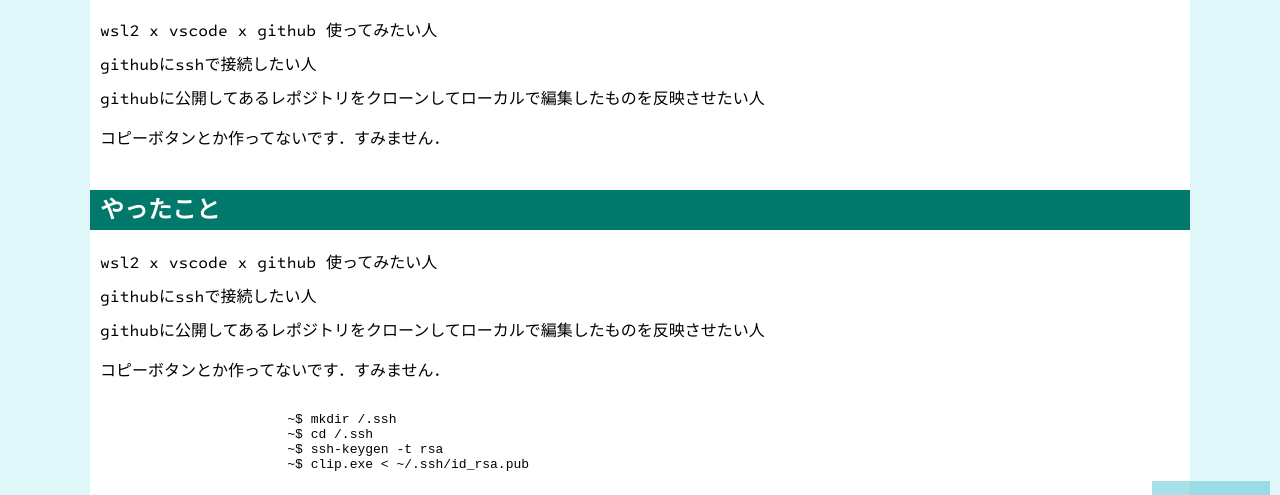
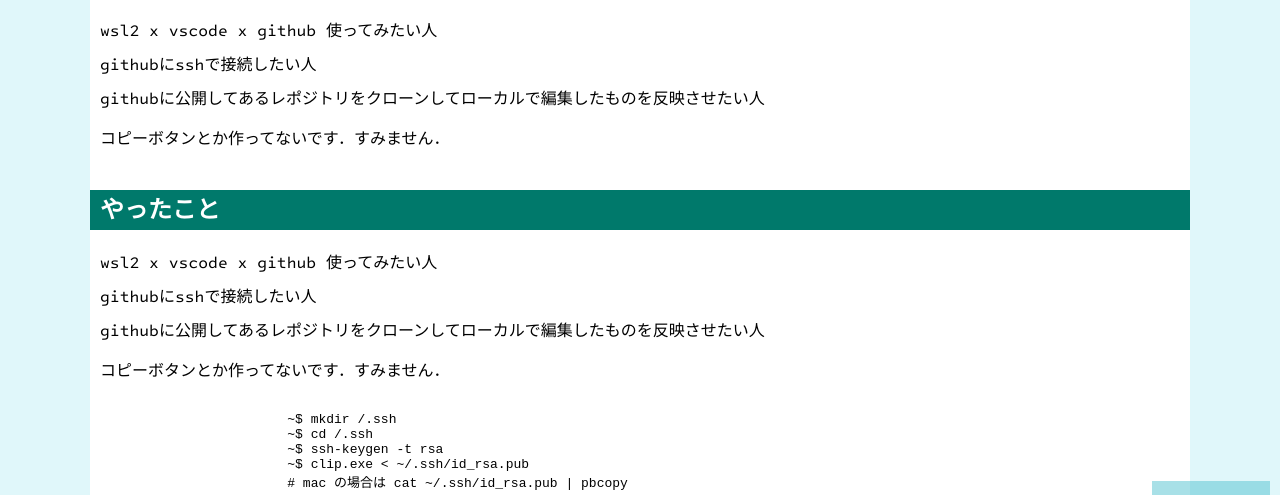
Before and after one commit to oct0pus8winner/MyProfile, a plain HTML site: page blog/page002_github-tutorial.html in a window 1280 px wide. Shown: the part 263-758 px from the top of the page. Drawn offline with Linux system fonts and the light colour scheme; files whose address does not match are found by name.

Commit message:
Update page002_github-tutorial.html
Add command in mac

```diff
--- a/blog/page002_github-tutorial.html
+++ b/blog/page002_github-tutorial.html
@@ -56,6 +56,7 @@
                         ~$ <span class="hljs-built_in">cd</span> /.ssh
                         ~$ ssh-keygen -t rsa
                         ~$ clip.exe &lt; ~/.ssh/id_rsa.pub
+                        # mac の場合は cat ~/.ssh/id_rsa.pub | pbcopy
                                         </div></code></pre>
                     <ul>
                         <li>github開く</li>
@@ -157,6 +158,7 @@
                     </p>
                     <pre class="hljs"><code><div>
                         ~$ clip.exe &lt; ~/.ssh/id_rsa.pub
+                        # mac の場合は　cat ~/.ssh/id_rsa.pub | pbcopy
                     </div></code></pre>
                     <p>
                         登録したら再度ターミナルを開いて接続のテストします．よく見るコマンドですね．
```
